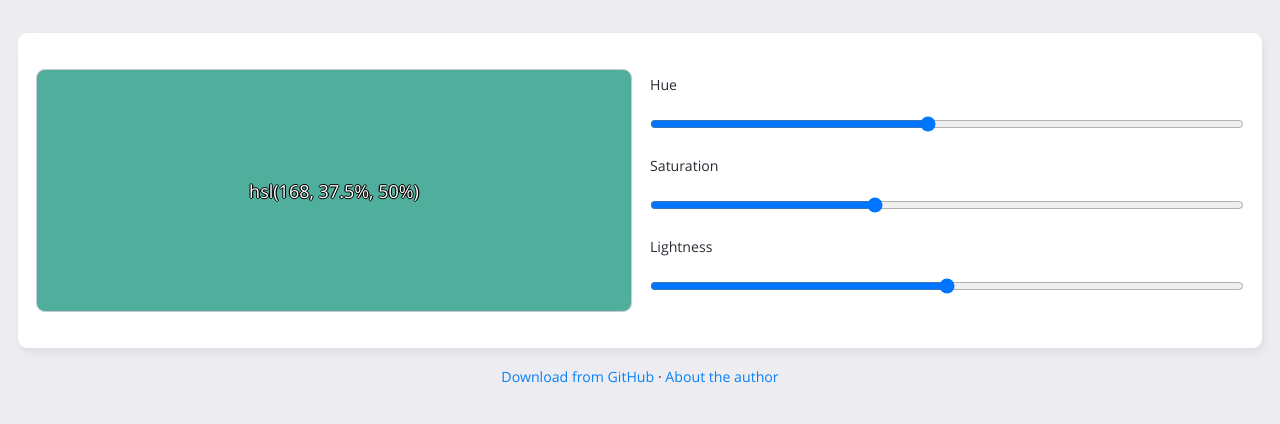
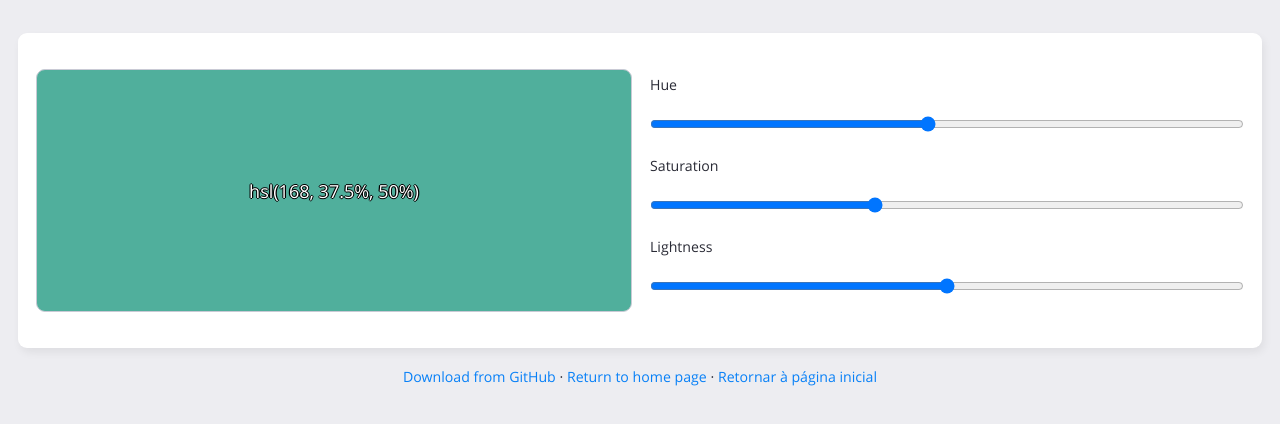
Before and after one commit to nierobs/hsl-color-picker, a website: page index.html in a window 1280 px wide. Shown: the part 58-482 px from the top of the page. Drawn offline with Linux system fonts and the light colour scheme.

Commit message:
Update footer links

```diff
--- a/index.html
+++ b/index.html
@@ -53,7 +53,8 @@
             </main>
             <footer class="center small">
                 <a href="https://github.com/nierobs/hsl-color-picker">Download from GitHub</a> &centerdot;
-                <a href="https://coreteam.com.br/en-us">About the author</a>
+                <a href="https://coreteam.com.br/en-us">Return to home page</a> &centerdot;
+                <a href="https://coreteam.com.br">Retornar à página inicial</a>
             </footer>
         </div>
         <script src="scripts/main.js"></script>
```
